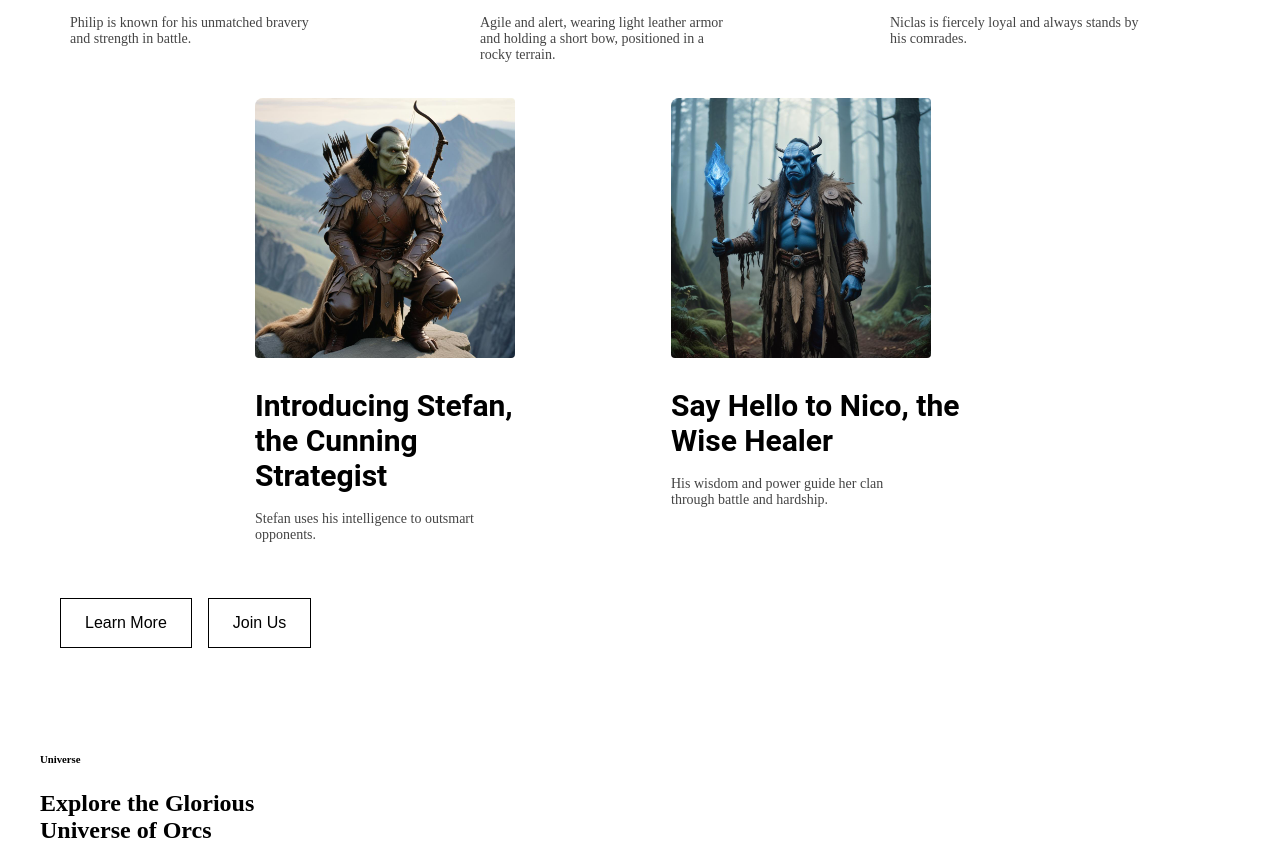
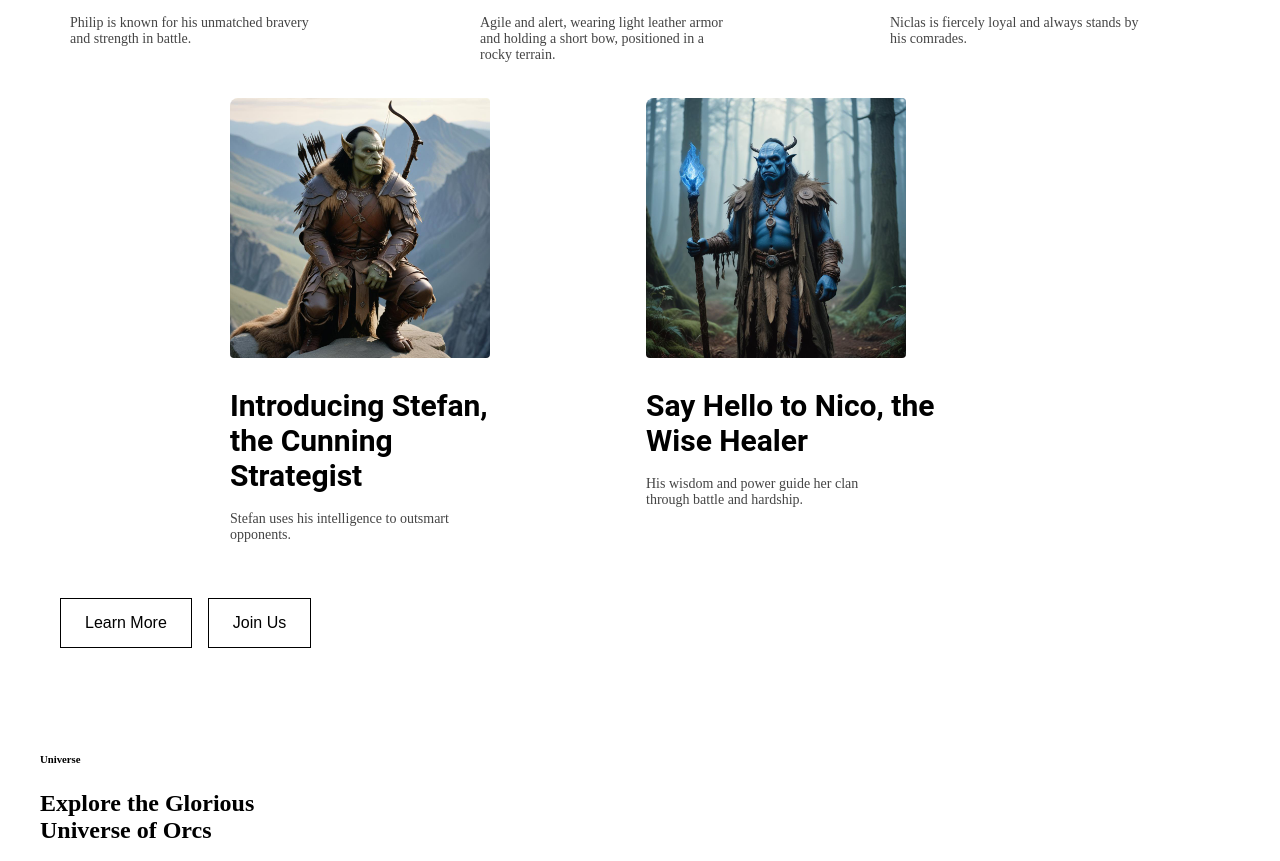
Before and after one commit to saurons-code-orc/static_orc_web_page, a website: page index.html in a window 1280 px wide. Shown: the part 2001-2862 px from the top of the page. Drawn offline with Linux system fonts and the light colour scheme.

```diff
--- a/style.css
+++ b/style.css
@@ -642,8 +642,8 @@
   grid-template-columns: repeat(2, 1fr);  /* 2 gleich große Karten */
   gap: 32px;
   max-width: 800px;                      /* Schmaler für Zentrierung */
-  margin: 20px auto 0 auto ;              /* Zentriert im Container */
-  padding-left: 10px;
+  margin: 20px 0px 0px 170px;   /* Abstand zu oben  + links Abstand damit diese row unter der oberen row ist*/
+
 }
 
 /* ────────────────────────────── */
```
